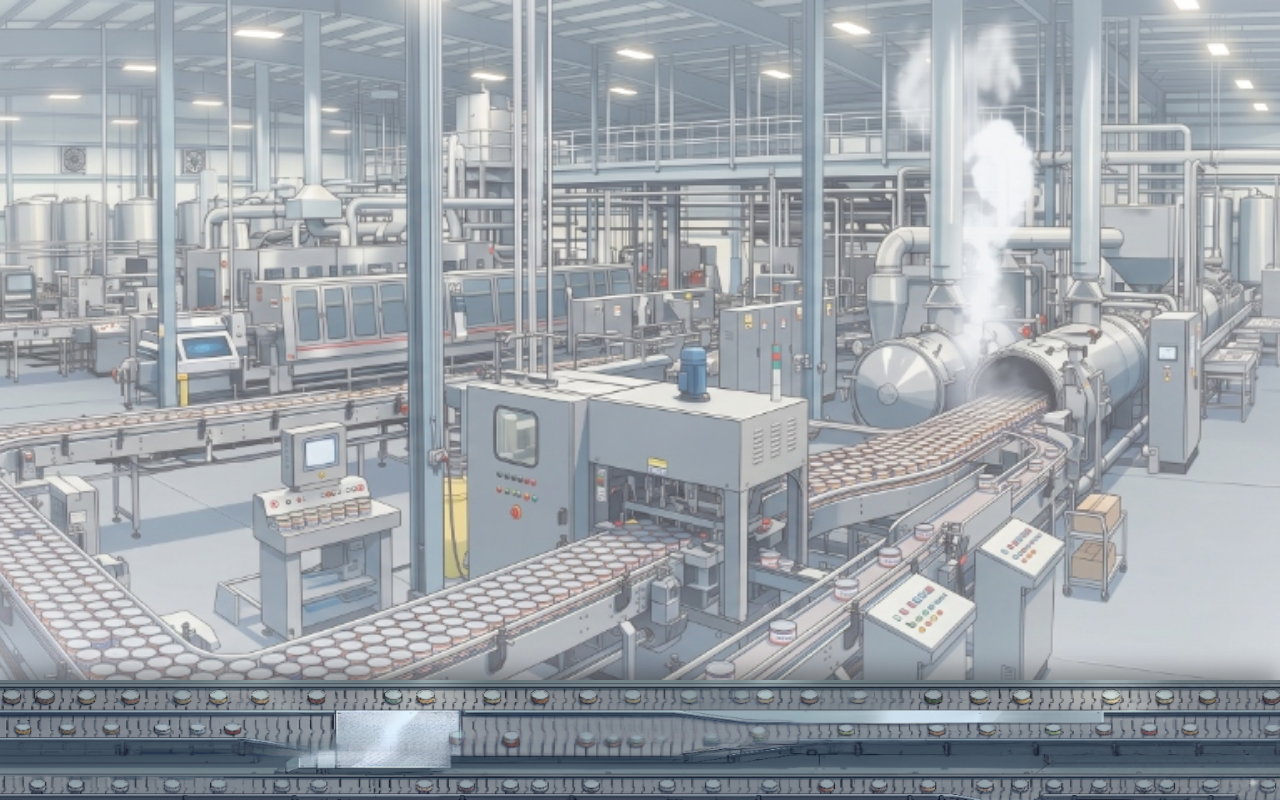
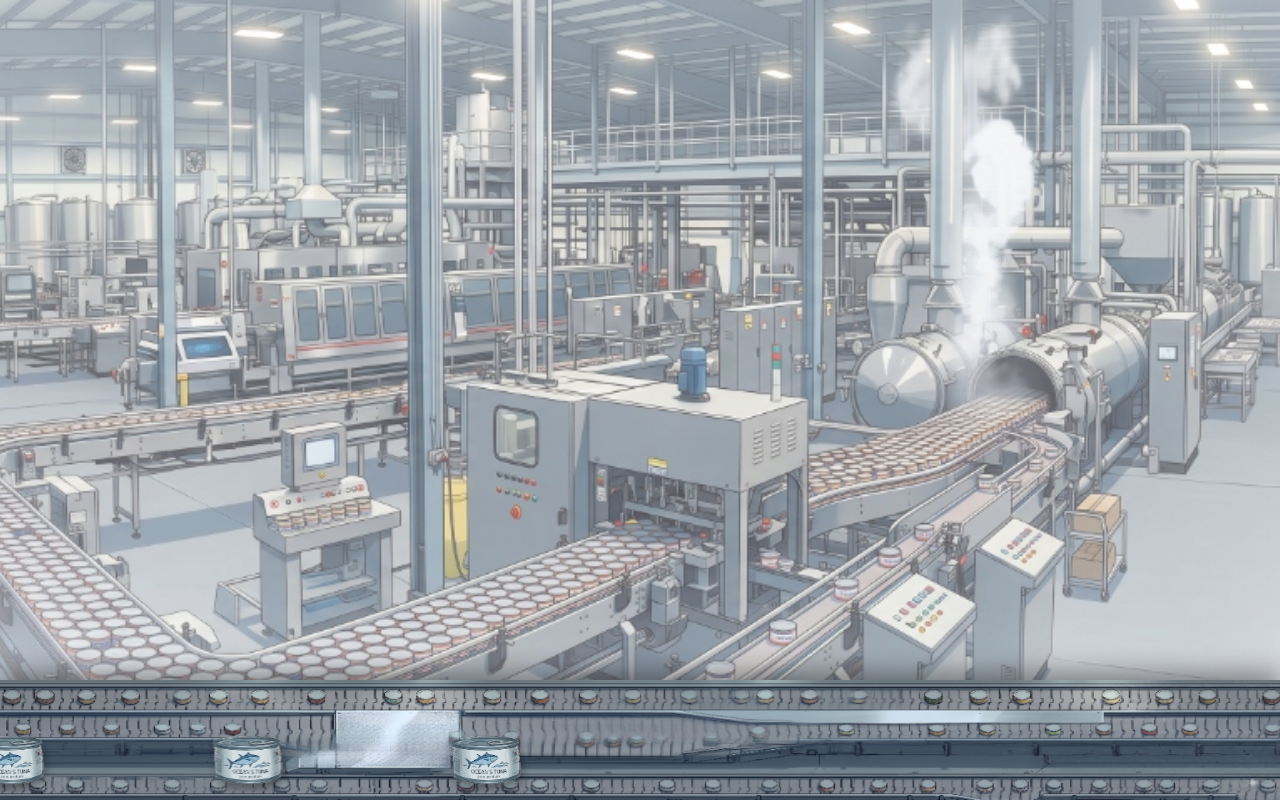
Before and after one commit to Yejin20181292/Tuna-Rain, a Vue app: page / in a window 1280 px wide. Built offline with nearby package versions, Linux system fonts and the light colour scheme.

Commit message:
tuna can upload

```diff
--- a/src/App.vue
+++ b/src/App.vue
@@ -1,7 +1,102 @@
+<script setup lang="ts">
+import { ref, onMounted } from 'vue';
+
+const processedTunaSrc = ref('');
+
+onMounted(() => {
+  const img = new Image();
+  img.src = '/tuna-can.png';
+  img.onload = () => {
+    const canvas = document.createElement('canvas');
+    canvas.width = img.width;
+    canvas.height = img.height;
+    const ctx = canvas.getContext('2d');
+    if (!ctx) return;
+
+    ctx.drawImage(img, 0, 0);
+    const imgData = ctx.getImageData(0, 0, canvas.width, canvas.height);
+    const data = imgData.data;
+    const width = canvas.width;
+    const height = canvas.height;
+
+    // Helper to get pixel index
+    const getIdx = (x: number, y: number) => (y * width + x) * 4;
+
+    // Visited map for flood fill
+    const visited = new Uint8Array(width * height);
+    const queue: [number, number][] = [];
+
+    // Start flood fill from the four corners of the image
+    const corners = [
+      [0, 0],
+      [width - 1, 0],
+      [0, height - 1],
+      [width - 1, height - 1]
+    ];
+
+    for (const [cx, cy] of corners) {
+      const idx = cy * width + cx;
+      if (!visited[idx]) {
+        visited[idx] = 1;
+        queue.push([cx, cy]);
+      }
+    }
+
+    // BFS to find all connected background (near-white) pixels
+    while (queue.length > 0) {
+      const [x, y] = queue.shift()!;
+      const idx = getIdx(x, y);
+
+      const r = data[idx];
+      const g = data[idx+1];
+      const b = data[idx+2];
+
+      // Color threshold: if close to white, make transparent and traverse
+      if (r > 240 && g > 240 && b > 240) {
+        data[idx+3] = 0; // Alpha = 0
+
+        const neighbors = [
+          [x - 1, y],
+          [x + 1, y],
+          [x, y - 1],
+          [x, y + 1]
+        ];
+
+        for (const [nx, ny] of neighbors) {
+          if (nx >= 0 && nx < width && ny >= 0 && ny < height) {
+            const nidx = ny * width + nx;
+            if (!visited[nidx]) {
+              visited[nidx] = 1;
+              queue.push([nx, ny]);
+            }
+          }
+        }
+      }
+    }
+
+    ctx.putImageData(imgData, 0, 0);
+    processedTunaSrc.value = canvas.toDataURL('image/png');
+  };
+});
+</script>
+
 <template>
   <div class="fullscreen-bg">
     <div class="conveyor-container">
+      <!-- Conveyor Belt Background -->
       <img src="/conveyor.png" alt="Conveyor Belt" class="conveyor-belt" />
+
+      <!-- Moving Tuna Cans -->
+      <div v-if="processedTunaSrc" class="cans-container">
+        <div
+          v-for="i in 6"
+          :key="i"
+          class="tuna-can"
+          :style="{ animationDelay: `${(i - 1) * 3}s` }"
+        >
+          <img :src="processedTunaSrc" alt="Tuna Can" />
+        </div>
+      </div>
     </div>
   </div>
 </template>
@@ -27,7 +122,6 @@
   display: flex;
   align-items: flex-end;
   z-index: 10;
-  pointer-events: none; /* Let clicks pass through if needed */
 }
 
 .conveyor-belt {
@@ -36,4 +130,38 @@
   object-fit: fill; /* Stretch horizontally to cover the bottom screen */
   filter: drop-shadow(0 -8px 12px rgba(0, 0, 0, 0.4)); /* Adds a shadow to give a 3D depth effect against the background */
 }
+
+.cans-container {
+  position: absolute;
+  top: 0;
+  left: 0;
+  width: 100%;
+  height: 100%;
+  overflow: hidden;
+  pointer-events: none;
+}
+
+.tuna-can {
+  position: absolute;
+  bottom: 15px; /* Adjust this value so the can sits precisely on the guide rail track */
+  height: 52px; /* Proportional size of the can compared to the conveyor belt */
+  transform: translateX(-150px);
+  animation: moveCan 18s linear infinite;
+}
+
+.tuna-can img {
+  height: 100%;
+  width: auto;
+  object-fit: contain;
+  filter: drop-shadow(2px 5px 4px rgba(0, 0, 0, 0.35)); /* Adds a shadow to the can itself */
+}
+
+@keyframes moveCan {
+  0% {
+    transform: translateX(-150px);
+  }
+  100% {
+    transform: translateX(100vw);
+  }
+}
 </style>
```
Also changed, not shown: public/tuna-can.png (added).
